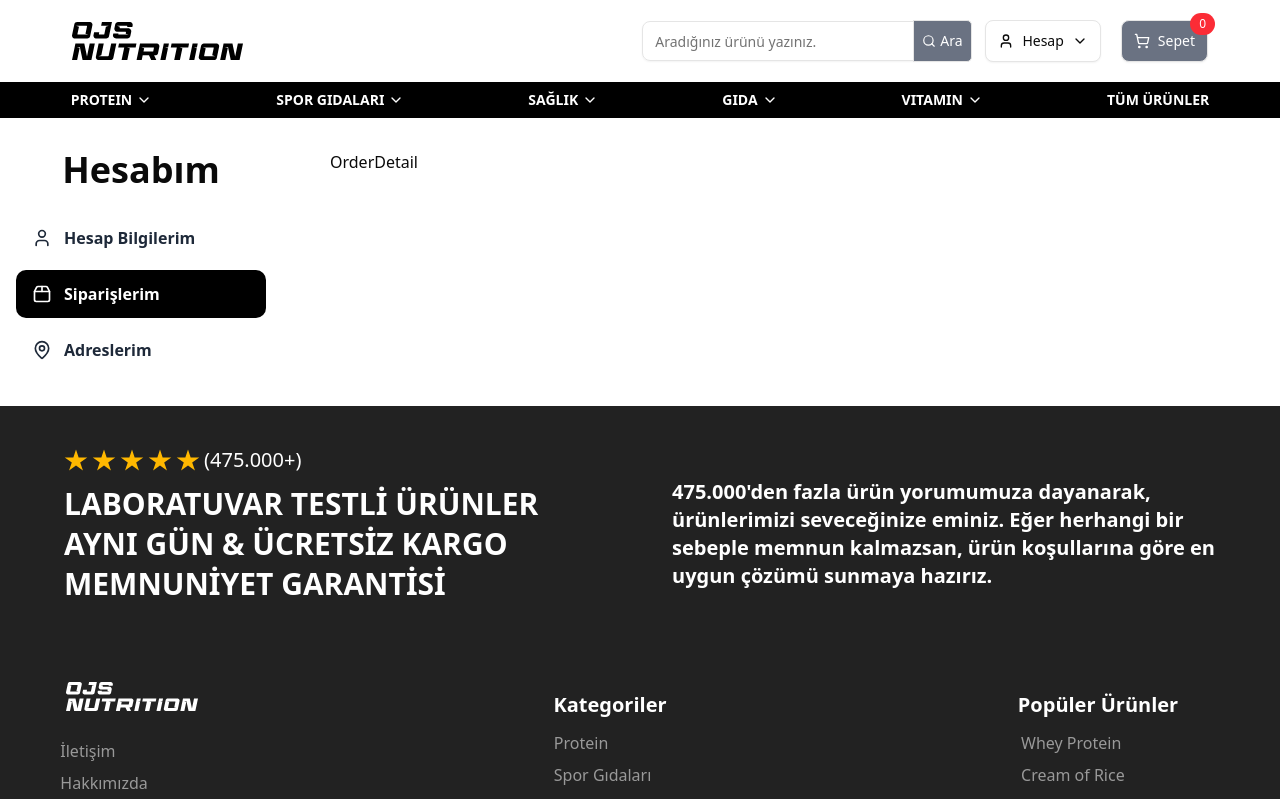
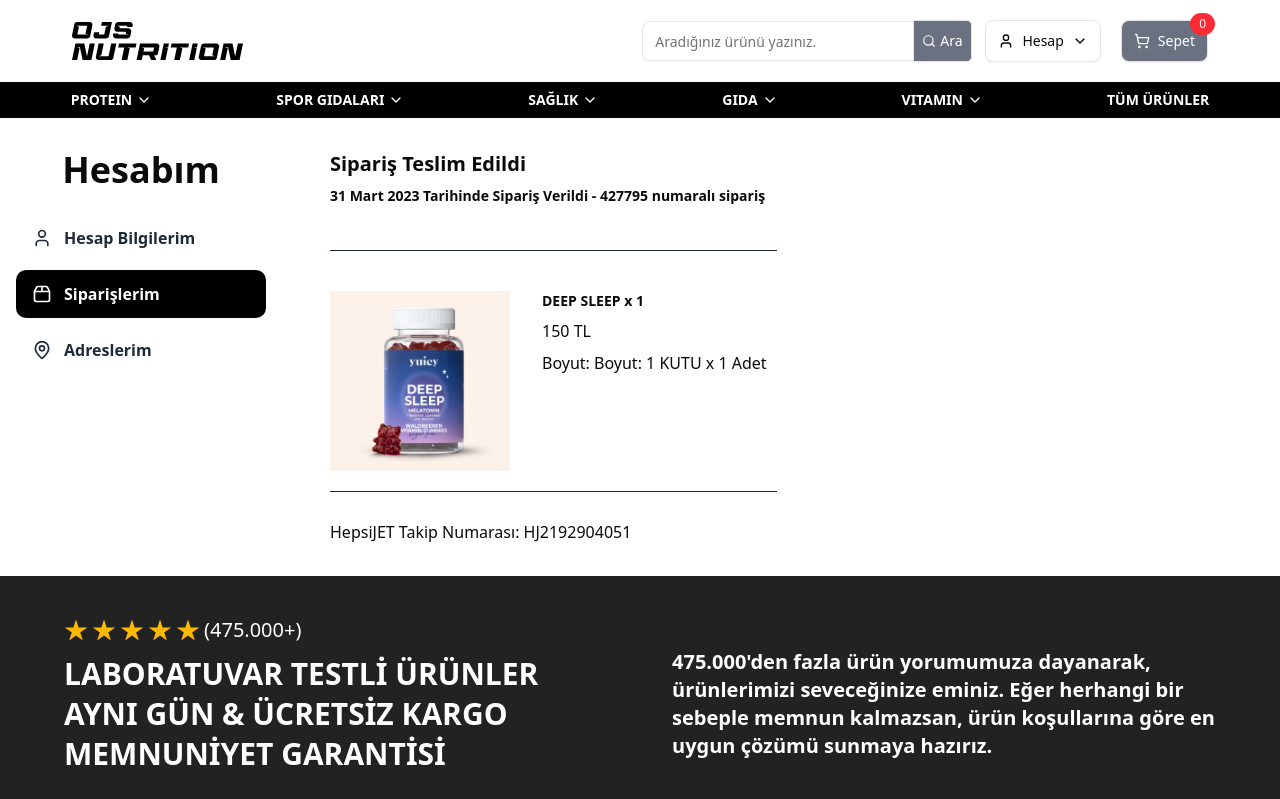
Before and after one commit to aniltanriverdiler/ojs-nutrition-app, a Next.js app in the folder frontend/: page /account/orders/1 in a window 1280 px wide. Shown: the top 799 px of the page. Built offline with nearby package versions, Linux system fonts and the light colour scheme.

Commit message:
feat(orders): implement OrderDetail component
- Built and styled the OrderDetail.tsx component
- Added detailed order information section including products, prices, and status
- Prepared structure for future dynamic data and API integration

```diff
--- a/frontend/src/app/(routes)/account/orders/[id]/page.tsx
+++ b/frontend/src/app/(routes)/account/orders/[id]/page.tsx
@@ -1,10 +1,13 @@
-import OrderDetail from '@/features/account/_components/OrderDetail';
-import React from 'react'
+import OrderDetail from "@/features/account/_components/OrderDetail";
 
-const OrderDetailsPage = () => {
-  return (
-    <OrderDetail />
-  )
+interface OrderDetailPageProps {
+  params: Promise<{ id: string }>;
 }
 
-export default OrderDetailsPage;
+const OrderDetailPage = async ({ params }: OrderDetailPageProps) => {
+  const { id } = await params;
+
+  return <OrderDetail orderId={id} />;
+};
+
+export default OrderDetailPage;
--- a/frontend/src/features/account/_components/OrderDetail.tsx
+++ b/frontend/src/features/account/_components/OrderDetail.tsx
@@ -1,9 +1,52 @@
-import React from 'react'
+import { getOrderById } from "@/lib/dummy/orders";
+import Image from "next/image";
+import React from "react";
 
-const OrderDetail = () => {
-  return (
-    <div>OrderDetail</div>
-  )
+interface OrderDetailProps {
+  orderId: string;
 }
 
+const OrderDetail = ({ orderId }: OrderDetailProps) => {
+  const order = getOrderById(orderId);
+
+  if (!order) {
+    return <div>Sipariş bulunamadı.</div>;
+  }
+
+  return (
+    <div className="grid grid-cols-1 md:grid-cols-2 gap-10">
+      {/* Order Status and Date */}
+      <div className="flex flex-col gap-2">
+        <h3 className="text-xl font-bold">{order.statusText}</h3>
+        <p className="text-sm font-semibold">
+          {order.orderDate} Tarihinde Sipariş Verildi - {order.orderNumber}{" "}
+          numaralı sipariş
+        </p>
+
+        {/* Order Summary */}
+        <div className="flex flex-row gap-8 border-y border-gray-800 pt-10 pb-5 mt-9 mb-5">
+          <Image
+            src={order.items[0].productImage}
+            alt={order.items[0].productName}
+            width={180}
+            height={180}
+            className="object-contain"
+          />
+          <div className="flex flex-col gap-2">
+            <p className="text-sm font-semibold">
+              {order.items[0].productName} x {order.items[0].quantity}
+            </p>
+            <p> {order.items[0].price} TL </p>
+            <p>
+              Boyut: {order.items[0].variant} x {order.items[0].quantity} Adet
+            </p>
+          </div>
+        </div>
+        {/* Tracking Number */}
+        <p> HepsiJET Takip Numarası: {order.trackingNumber} </p>
+      </div>
+    </div>
+  );
+};
+
 export default OrderDetail;
--- a/frontend/src/lib/dummy/orders.ts
+++ b/frontend/src/lib/dummy/orders.ts
@@ -6,7 +6,7 @@
     orderNumber: "427795",
     orderDate: "31 Mart 2023",
     status: "delivered",
-    statusText: "Teslim Edildi",
+    statusText: "Sipariş Teslim Edildi",
     items: [
       {
         id: "1",
@@ -42,7 +42,7 @@
     orderNumber: "290405",
     orderDate: "14 Aralık 2022",
     status: "delivered",
-    statusText: "Teslim Edildi",
+    statusText: "Sipariş Teslim Edildi",
     items: [
       {
         id: "2-1",
```
